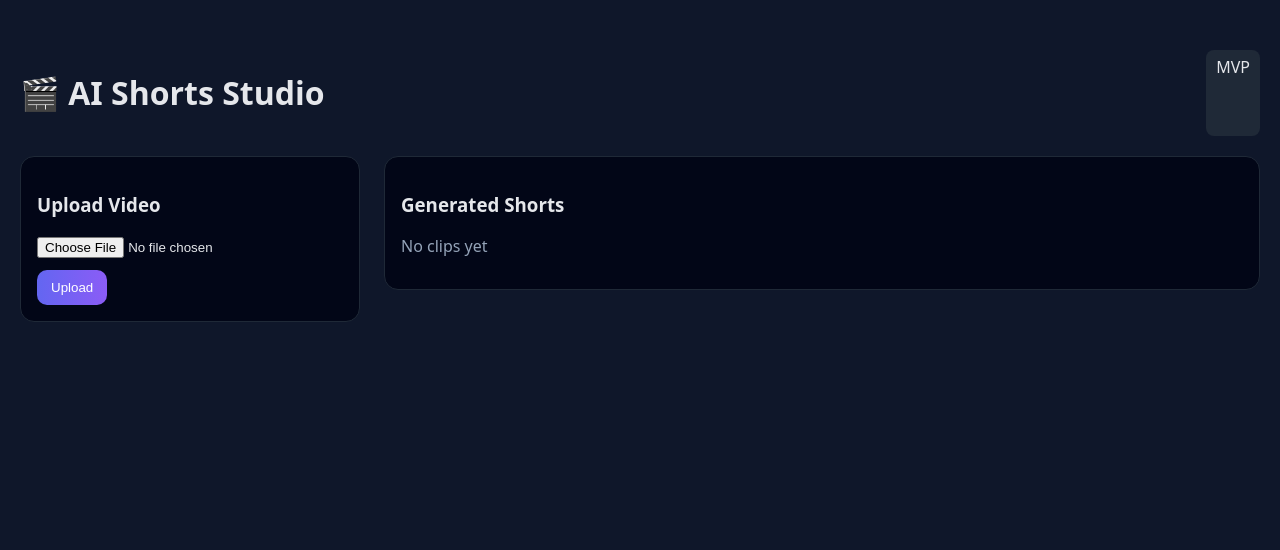
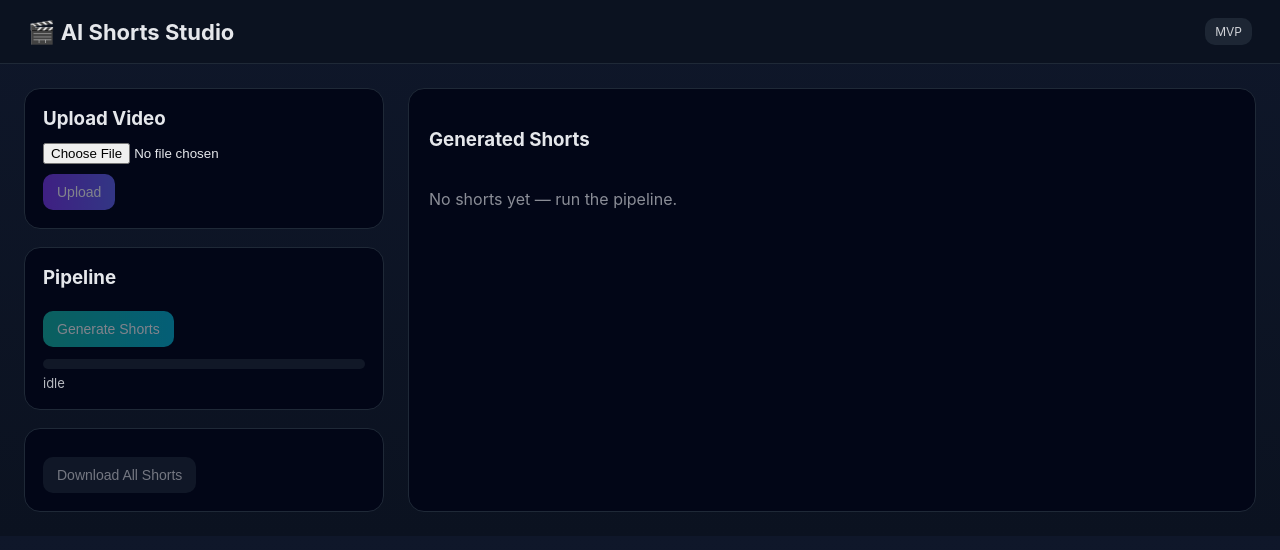
Before and after one commit to Chris21-lkb/ai-shorts-builder, a React app in the folder frontend/: page / in a window 1280 px wide. Shown: the top 550 px of the page. Built offline with nearby package versions, Linux system fonts and the light colour scheme; the HTML template or start-up script is replaced by a standard one.

Commit message:
MVP: async AI shorts pipeline + React UI

```diff
--- a/frontend/src/App.jsx
+++ b/frontend/src/App.jsx
@@ -1,6 +1,14 @@
-import { useState } from "react";
+import { useEffect, useState } from "react";
 
 const API = "http://127.0.0.1:8000/jobs";
+const STAGE_COUNT = 7;
+
+function stageToPercent(status) {
+  if (!status) return 0;
+  if (status.state === "done") return 100;
+  const p = status.progress ?? 0;
+  return Math.min(100, Math.round((p / STAGE_COUNT) * 100));
+}
 
 export default function App() {
   const [file, setFile] = useState(null);
@@ -9,6 +17,7 @@ export default function App() {
   const [clips, setClips] = useState([]);
   const [running, setRunning] = useState(false);
 
+  // ---------- upload ----------
   async function uploadFile() {
     const form = new FormData();
     form.append("file", file);
@@ -20,9 +29,14 @@ export default function App() {
 
     const data = await res.json();
     setJobId(data.job_id);
+    setStatus(null);
+    setClips([]);
   }
 
+  // ---------- pipeline ----------
   async function startPipeline() {
+    if (!jobId) return;
+
     setRunning(true);
 
     await fetch(`${API}/${jobId}/run_all_async`, {
@@ -52,22 +66,31 @@ export default function App() {
     setClips(data.clips || []);
   }
 
-  const progress = status?.progress ?? 0; // ✅ no ×100
+  // ---------- downloads ----------
+  function downloadClip(name) {
+    window.location.href = `${API}/${jobId}/download/${name}`;
+  }
+
+  function downloadAll() {
+    clips.forEach((name, i) => {
+      setTimeout(() => downloadClip(name), i * 400);
+    });
+  }
+
+  const progress = stageToPercent(status);
 
   return (
-    <div className="page">
-
-      {/* Header */}
-      <header className="header">
-        <h1>🎬 AI Shorts Studio</h1>
-        <span className="badge">MVP</span>
+    <div className="app-root">
+      {/* HEADER */}
+      <header className="topbar">
+        <div className="logo">🎬 AI Shorts Studio</div>
+        <div className="badge">MVP</div>
       </header>
 
+      {/* MAIN LAYOUT */}
       <div className="layout">
-
         {/* LEFT PANEL */}
-        <div className="left">
-
+        <div className="left-panel">
           <div className="card">
             <h3>Upload Video</h3>
 
@@ -85,59 +108,51 @@ export default function App() {
               Upload
             </button>
 
-            {jobId && <p className="muted">Job: {jobId}</p>}
+            {jobId && <p className="job-id">Job: {jobId}</p>}
           </div>
 
-          {jobId && (
           <div className="card">
             <h3>Pipeline</h3>
 
             <button
-                className="btn success"
+              className="btn accent"
               onClick={startPipeline}
-                disabled={running}
+              disabled={!jobId || running}
             >
-                {running ? "Processing…" : "Generate Shorts"}
+              Generate Shorts
             </button>
 
-              {status && (
-                <>
-                  <div className="progress-bar">
+            <div className="progress">
               <div
-                      className="progress-fill"
+                className="progress-bar"
                 style={{ width: `${progress}%` }}
               />
             </div>
-                  <div className="muted">
-                    {status.stage} • {progress}%
+
+            <div className="progress-text">
+              {running ? `${progress}%` : status?.state || "idle"}
             </div>
-                </>
-              )}
           </div>
-          )}
 
-          {/* ✅ Download all */}
-          {clips.length > 0 && (
           <div className="card">
-              <a
-                href={`${API}/${jobId}/download_zip`}
-                className="btn"
+            <button
+              className="btn ghost"
+              disabled={!clips.length}
+              onClick={downloadAll}
             >
               Download All Shorts
-              </a>
+            </button>
           </div>
-          )}
-
         </div>
 
-        {/* RIGHT PANEL */}
-        <div className="right">
-
-          <div className="card">
+        {/* RIGHT PANEL — SHORTS */}
+        <div className="right-panel">
           <h3>Generated Shorts</h3>
 
           {clips.length === 0 && (
-              <p className="muted">No clips yet</p>
+            <div className="empty">
+              No shorts yet — run the pipeline.
+            </div>
           )}
 
           <div className="clips-grid">
@@ -147,22 +162,16 @@ export default function App() {
                   src={`${API}/${jobId}/clips/${name}`}
                   controls
                 />
-
-                  <a
-                    href={`${API}/${jobId}/download/${name}`}
+                <button
                   className="btn small"
-                    download
+                  onClick={() => downloadClip(name)}
                 >
                   Download
-                  </a>
+                </button>
               </div>
             ))}
           </div>
-
         </div>
-
-        </div>
-
       </div>
     </div>
   );
--- a/frontend/src/index.css
+++ b/frontend/src/index.css
@@ -1,91 +1,166 @@
+* {
+  box-sizing: border-box;
+}
+
 body {
   margin: 0;
-  background: #0f172a;
+  font-family: Inter, system-ui, Arial, sans-serif;
+  background: linear-gradient(180deg, #0f172a, #0b1220);
   color: #e5e7eb;
-  font-family: system-ui, Arial;
 }
 
-.page {
-  max-width: 1300px;
-  margin: 30px auto;
-  padding: 20px;
+/* ---------- top bar ---------- */
+
+.topbar {
+  height: 64px;
+  padding: 0 28px;
+  display: flex;
+  align-items: center;
+  justify-content: space-between;
+  background: #0b1220;
+  border-bottom: 1px solid #1f2937;
 }
 
-.header {
-  display: flex;
-  justify-content: space-between;
-  margin-bottom: 20px;
+.logo {
+  font-size: 22px;
+  font-weight: 700;
 }
 
 .badge {
+  font-size: 12px;
   background: #1f2937;
   padding: 6px 10px;
-  border-radius: 8px;
+  border-radius: 10px;
+  opacity: 0.9;
 }
+
+/* ---------- layout ---------- */
 
 .layout {
   display: grid;
-  grid-template-columns: 340px 1fr;
+  grid-template-columns: 360px 1fr;
   gap: 24px;
+  padding: 24px;
 }
+
+.left-panel {
+  display: flex;
+  flex-direction: column;
+  gap: 18px;
+}
+
+.right-panel {
+  background: #020617;
+  border-radius: 16px;
+  padding: 20px;
+  border: 1px solid #1f2937;
+}
+
+/* ---------- cards ---------- */
 
 .card {
   background: #020617;
+  border-radius: 16px;
+  padding: 18px;
   border: 1px solid #1f2937;
-  border-radius: 14px;
-  padding: 16px;
-  margin-bottom: 16px;
 }
 
+.card h3 {
+  margin-top: 0;
+  margin-bottom: 12px;
+}
+
+/* ---------- buttons ---------- */
+
 .btn {
-  display: inline-block;
-  margin-top: 12px;
+  border: none;
+  border-radius: 10px;
   padding: 10px 14px;
-  border-radius: 10px;
-  background: #374151;
-  color: white;
-  text-decoration: none;
+  font-size: 14px;
   cursor: pointer;
-  border: none;
+  margin-top: 10px;
 }
 
 .btn.primary {
-  background: linear-gradient(90deg, #6366f1, #8b5cf6);
+  background: linear-gradient(90deg, #7c3aed, #6366f1);
+  color: white;
 }
 
-.btn.success {
-  background: linear-gradient(90deg, #10b981, #06b6d4);
+.btn.accent {
+  background: linear-gradient(90deg, #14b8a6, #06b6d4);
+  color: white;
+}
+
+.btn.ghost {
+  background: #1f2937;
+  color: #e5e7eb;
 }
 
 .btn.small {
-  width: 100%;
-  font-size: 14px;
+  font-size: 13px;
+  padding: 6px 10px;
+  margin-top: 8px;
+}
+
+.btn:disabled {
+  opacity: 0.5;
+  cursor: not-allowed;
+}
+
+/* ---------- progress ---------- */
+
+.progress {
+  height: 10px;
+  background: #111827;
+  border-radius: 999px;
+  margin-top: 12px;
+  overflow: hidden;
 }
 
 .progress-bar {
-  height: 10px;
-  background: #1f2937;
-  border-radius: 999px;
-  overflow: hidden;
-  margin-top: 12px;
+  height: 100%;
+  background: linear-gradient(90deg, #22c55e, #06b6d4);
+  transition: width 0.4s ease;
 }
 
-.progress-fill {
-  height: 100%;
-  background: linear-gradient(90deg, #6366f1, #22d3ee);
+.progress-text {
+  font-size: 13px;
+  margin-top: 6px;
+  opacity: 0.8;
 }
+
+/* ---------- clips grid ---------- */
 
 .clips-grid {
   display: grid;
   grid-template-columns: repeat(auto-fill, minmax(220px, 1fr));
-  gap: 16px;
+  gap: 18px;
+  margin-top: 12px;
+}
+
+.clip-card {
+  background: #020617;
+  border: 1px solid #1f2937;
+  border-radius: 14px;
+  padding: 10px;
+  text-align: center;
 }
 
 .clip-card video {
   width: 100%;
-  border-radius: 10px;
+  border-radius: 12px;
+  background: black;
 }
 
-.muted {
-  color: #94a3b8;
+/* ---------- misc ---------- */
+
+.job-id {
+  font-size: 12px;
+  opacity: 0.7;
+  word-break: break-all;
 }
+
+.empty {
+  opacity: 0.6;
+  padding: 20px 0;
+}
```
Lines whose indentation alone changed are shown as unchanged.
